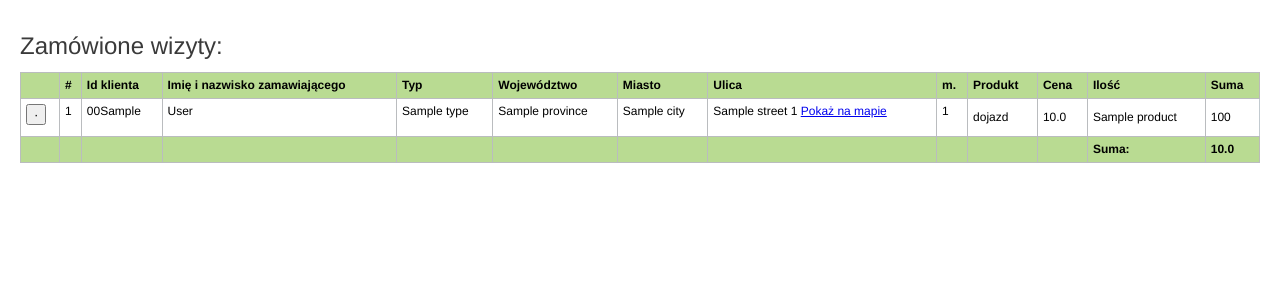
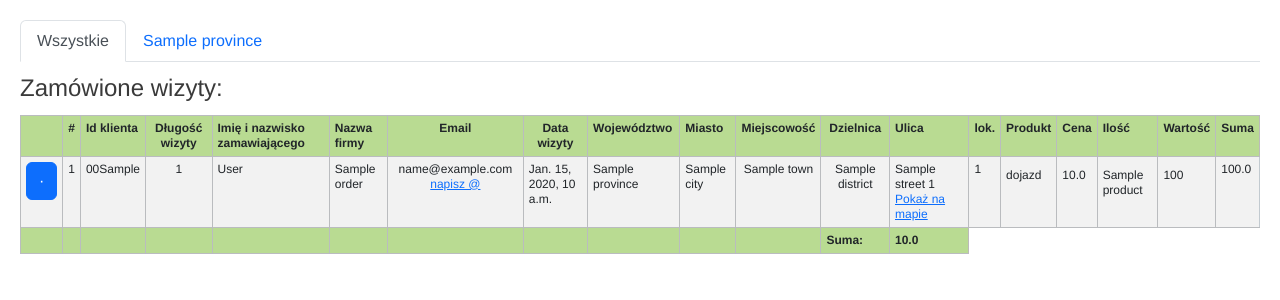
Before and after one commit to Ch0ch1ik/MikolajNaSwietaa, a Django app: template ManageTool/templates/index.html in a window 1280 px wide. Shown: the top 300 px of the page. Run offline with Django 4.2, Linux system fonts and the light colour scheme; the template is opened without the code that fills it: most values are stand-ins (such as "Sample title", 1, 10 or a date in 2020); data that the repository does not hold is empty; some libraries are stand-ins or nearby versions.

Commit message:
tabs with filters + tables

```diff
--- a/ManageTool/templates/index.html
+++ b/ManageTool/templates/index.html
@@ -7,157 +7,65 @@
     <meta name="viewport" content="width=device-width, initial-scale=1.0">
     <title>Title</title>
     <script type="text/javascript" src="http://code.jquery.com/jquery-1.10.0.min.js"></script>
+    <script src="https://cdn.jsdelivr.net/npm/bootstrap@5.2.2/dist/js/bootstrap.min.js"
+            integrity="sha384-IDwe1+LCz02ROU9k972gdyvl+AESN10+x7tBKgc9I5HFtuNz0wWnPclzo6p9vxnk"
+            crossorigin="anonymous"></script>
+    <link href="https://cdn.jsdelivr.net/npm/bootstrap@5.2.2/dist/css/bootstrap.min.css" rel="stylesheet"
+          integrity="sha384-Zenh87qX5JnK2Jl0vWa8Ck2rdkQ2Bzep5IDxbcnCeuOxjzrPF/et3URy9Bv1WTRi" crossorigin="anonymous">
+
 </head>
 
 {#-------------------------------------------------------------------------------------------------------------#}
 <body>
 
-<h2>Zamówione wizyty:</h2>
-<p id="dvContents" class="report-body">
-<table class="table table-striped table-hover table-responsive table-condensed report-table" id="sortMe">
-    <thead>
-    <tr>
-        <th class="no-report" title="Szczegóły"></th>
-        <th class="first" data-type="number">#</th>
-        <th class="first" data-type="number">Id klienta</th>
-        <th class="first">Imię i nazwisko zamawiającego</th>
-        <th class="first">Typ</th>
-        <th class="first">Województwo</th>
-        <th class="text-left,string first">Miasto</th>
-        <th class="text-left,string first">Ulica</th>
-        <th class="text-left,string first">m.</th>
-        <th>Produkt</th>
-        <th>Cena</th>
-        <th>Ilość</th>
-        <th>Suma</th>
-    </tr>
-    </thead>
+<ul class="nav nav-tabs" id="myTab" role="tablist">
+    <li class="nav-item" role="presentation">
+        <button class="nav-link active" id="home-tab" data-bs-toggle="tab" data-bs-target="#home-tab-pane" type="button"
+                role="tab" aria-controls="home-tab-pane" aria-selected="true">Wszystkie
+        </button>
+    </li>
 
-    <tbody class="first">
-    {% for order in orders %}
-        <tr class="first" data-target="{{ order.bounded_to }}">
-            <td class="no-report">
-                <button type="button" class="btn btn-primary btn-table-expand" title="Szczegóły"><i
-                        class="fa fa-plus"></i>·
-                </button>
-            </td>
-            <td class="first">{{ forloop.counter }}</td>
-            <td class="first">00{{ order.bounded_to }}</td>
-            <td class="first">{{ order.name_surname }}</td>
-            <td class="first">{{ order.type }}</td>
-            <td class="first">{{ order.province }}</td>
-            <td class="first">{{ order.city }}</td>
-            <td class="first">{{ order.street }}&nbsp;{{ order.street_number }}
-                <a href="http://maps.google.com/maps?t=m&amp;q=
-                            {{ order.street }}&nbsp;{{ order.street_number }}&#44;&nbsp;{{ order.zip_code }}&nbsp;
-                                {% if order.town %}{{ order.town }}{% else %}{{ order.city }}{% endif %}"
-                   target="_blank">Pokaż
-                    na mapie</a></td>
-            <td class="text-left,string first">{{ order.house_number }}</td>
-            <td>
-                {% for k, v in order.products.items %}
-                    {% if k|to_float <= 120 %}<p>dojazd</p>{% else %}<p>wizyta</p>{% endif %}
-                {% endfor %}
-            </td>
-            <td>
-                {% for k, v in order.products.items %}
-                    {% with  k=k|to_float v=v|to_float %}
-                        <p>{{ k }}</p>
-                    {% endwith %}
-                {% endfor %}
-            </td>
-            <td>
-                {% for k, v in order.products.items %}
-                        <p>{{ v }}</p>
-                {% endfor %}
-            </td>
-            <td>
-                {% for k, v in order.products.items %}
-                    {% with  k=k|to_float v=v|to_float %}
-                        <p>{% widthratio v 1 k %}</p>
-                    {% endwith %}
-                {% endfor %}
-            </td>
-        </tr>
+    {% for province in provinces %}
+        <li class="nav-item" role="presentation">
+            <button class="nav-link" id="{{ province }}-profile-tab" data-bs-toggle="tab"
+                    data-bs-target="#{{ province }}-profile-tab-pane"
+                    type="button" role="tab" aria-controls="profile-tab-pane" aria-selected="false">{{ province }}
+            </button>
+        </li>
+    {% endfor %}
+
+    {#  <li class="nav-item" role="presentation">#}
+    {#    <button class="nav-link" id="contact-tab" data-bs-toggle="tab" data-bs-target="#contact-tab-pane" type="button" role="tab" aria-controls="contact-tab-pane" aria-selected="false">Contact</button>#}
+    {#  </li>#}
+    {#  <li class="nav-item" role="presentation">#}
+    {#    <button class="nav-link" id="disabled-tab" data-bs-toggle="tab" data-bs-target="#disabled-tab-pane" type="button" role="tab" aria-controls="disabled-tab-pane" aria-selected="false" disabled>Disabled</button>#}
+    {#  </li>#}
+</ul>
+
+<div class="tab-content" id="myTabContent">
+
+    <div class="tab-pane fade show active" id="home-tab-pane" role="tabpanel" aria-labelledby="home-tab"
+         tabindex="0">
+        {% include 'orders_table.html' %}
+    </div>
+    {% for province in provinces %}
+        {% with orders=province|orders_by_province %}
+            <div class="tab-pane fade" id="{{ province }}-profile-tab-pane" role="tabpanel"
+                 aria-labelledby="profile-tab" tabindex="0">
+            {% include 'orders_table.html' %}
+        {% endwith %}
+
+    </div>
+    {% endfor %}
+    {#    <div class="tab-pane fade" id="contact-tab-pane" role="tabpanel" aria-labelledby="contact-tab" tabindex="0">#}
+    {#        ...#}
+    {#    </div>#}
+    {#    <div class="tab-pane fade" id="disabled-tab-pane" role="tabpanel" aria-labelledby="disabled-tab" tabindex="0">#}
+    {#        ...#}
+    {#    </div>#}
+</div>
 
 
-        <tr id="{{ order.bounded_to }}" class="second-level">
-            <td colspan="6">
-                <table class="table table-condensed table-bordered table-responsive table-hover report-table">
-                    <tbody>
-
-                    <tr>
-                        <th class="text-left,string">Nazwa firmy</th>
-                        <th class="text-left,string">NIP</th>
-                        <th class="text-center">Telefon kontaktowy</th>
-                        <th class="text-center">Email</th>
-                        <th class="text-center">Dzielnica</th>
-                        <th class="text-center">Kod pocztowy</th>
-                        <th class="text-center">Miejscowość</th>
-                        <th class="text-center">Opłata dojazdowa</th>
-                        <th class="text-center">Nazwa placówki</th>
-                        <th class="text-center">Adres siedziby</th>
-                        <th class="text-center">Zgoda marketingowa</th>
-                        <th class="text-center">Przypominajka</th>
-                    </tr>
-                    <tr>
-                        <td class="text-left">{{ order.facility_name }}</td>
-                        <td class="text-left">{{ order.nip }}</td>
-                        <td>{{ order.phone|safe }}</td>
-                        <td class="text-center">{{ order.email|lower }}
-                            <a href="mailto:{{ order.email }}">napisz @</a></td>
-                        <td class="text-center">{{ order.district }}</td>
-                        <td class="text-center">{{ order.zip_code }}</td>
-                        <td class="text-center">{{ order.town }}</td>
-                        <td class="text-center">{{ order.arrival_fee }}</td>
-                        <td class="text-center">{{ order.facility_name }}</td>
-                        <td class="text-center">{{ order.facility_address }}</td>
-                        <td class="text-center">{{ order.marketing_approval }}</td>
-                        <td class="text-center">{{ order.reminder_approval }}</td>
-                    </tr>
-                    <tr>
-                        <th class="text-center">Data wizyty</th>
-                        <th class="text-center">Długość wizyty Mikołaja</th>
-                        <th class="text-center">Przedział godz</th>
-                        <th class="text-center">Pref. godz</th>
-                        <th class="text-center">Informacje dodatkowe</th>
-{#                        <th class="text-center">Szczegóły zamówienia</th>#}
-
-                    </tr>
-                    <tr>
-                        <td class="text-center,datetime">{{ order.visit_date }}</td>
-                        <td class="text-center">{{ order.visit_length }}</td>
-                        <td class="text-center">{{ order.visit_time }}</td>
-                        <td class="text-center">{{ order.pref_visit_time }}</td>
-                        <td class="text-center">{{ order.additional_info }}</td>
-{#                        <td class="text-center">{{ order.order_details }}</td>#}
-
-                    </tr>
-                    </tbody>
-                </table>
-            </td>
-        </tr>
-    {% endfor %}
-    </tbody>
-    <tfoot>
-    <tr>
-        <th class="no-report" title="Expandir"></th>
-        <th></th>
-        <th></th>
-        <th></th>
-        <th></th>
-        <th></th>
-        <th></th>
-        <th></th>
-        <th></th>
-        <th></th>
-        <th></th>
-        <th>Suma:</th>
-        <th class="text-center,string">{{ total|to_float }}</th>
-    </tr>
-    </tfoot>
-</table>
-</div>
 </body>
 
 {#---------------------------------------------------------------------------------------------------#}
--- a/ManageTool/templates/login.html
+++ b/ManageTool/templates/login.html
@@ -2,7 +2,7 @@
 <html lang="pl">
 {% load static %}
 <header class="login">
-{#    {% include 'header.html' %}#}
+    {% include 'header.html' %}
 </header>
 <body style="background-color: #9E0909">
 <section class="login-page">
--- /dev/null
+++ b/ManageTool/templates/orders_table.html
@@ -0,0 +1,382 @@
+<!DOCTYPE html>
+<html lang="en">
+{% load extra_tags %}
+
+
+
+{#-------------------------------------------------------------------------------------------------------------#}
+
+
+
+
+<h2>Zamówione wizyty:</h2>
+<p id="dvContents" class="report-body">
+<table class="table table-striped table-hover table-responsive table-condensed report-table" id="sortMe">
+    <thead>
+    <tr>
+        <th class="no-report" title="Szczegóły"></th>
+        <th class="first" data-type="number">#</th>
+        <th class="first" data-type="number">Id klienta</th>
+        <th class="text-center">Długość wizyty</th>
+        <th class="first">Imię i nazwisko zamawiającego</th>
+        <th class="text-left,string">Nazwa firmy</th>
+        <th class="text-center">Email</th>
+        <th class="text-center">Data wizyty</th>
+        <th class="first">Województwo</th>
+        <th class="text-left,string first">Miasto</th>
+        <th class="text-center">Miejscowość</th>
+        <th class="text-center">Dzielnica</th>
+        <th class="text-left,string first">Ulica</th>
+        <th class="text-left,string first">lok.</th>
+        <th>Produkt</th>
+        <th>Cena</th>
+        <th>Ilość</th>
+        <th>Wartość</th>
+        <th>Suma</th>
+    </tr>
+    </thead>
+
+    <tbody class="first">
+    {% for order in orders %}
+        <tr class="first" data-target="{{ order.bounded_to }}">
+            <td class="no-report">
+                <button type="button" class="btn btn-primary btn-table-expand" title="Szczegóły"><i
+                        class="fa fa-plus"></i>·
+                </button>
+            </td>
+            <td class="first">{{ forloop.counter }}</td>
+            <td class="first">00{{ order.bounded_to }}</td>
+            <td class="text-center">{{ order.visit_length|safe }}</td>
+            <td class="first">{{ order.name_surname }}</td>
+            <td class="text-left">{{ order.facility_name }}</td>
+            <td class="text-center">{{ order.email|lower }}
+                <a href="mailto:{{ order.email }}">napisz @</a></td>
+            <td class="text-center,datetime">{{ order.visit_date }}</td>
+            <td class="first">{{ order.province }}</td>
+            <td class="first">{{ order.city }}</td>
+            <td class="text-center">{{ order.town }}</td>
+            <td class="text-center">{{ order.district }}</td>
+            <td class="first">{{ order.street }}&nbsp;{{ order.street_number }}
+                <a href="http://maps.google.com/maps?t=m&amp;q=
+                            {{ order.street }}&nbsp;{{ order.street_number }}&#44;&nbsp;{{ order.zip_code }}&nbsp;
+                                {% if order.town %}{{ order.town }}{% else %}{{ order.city }}{% endif %}"
+                   target="_blank">Pokaż
+                    na mapie</a></td>
+            <td class="text-left,string first">{{ order.house_number }}</td>
+            <td>
+                {% for k, v in order.products.items %}
+                    {% if k|to_float <= 120 %}<p>dojazd</p>{% else %}<p>wizyta</p>{% endif %}
+                {% endfor %}
+            </td>
+            <td>
+                {% for k, v in order.products.items %}
+                    {% with  k=k|to_float v=v|to_float %}
+                        <p>{{ k }}</p>
+                    {% endwith %}
+                {% endfor %}
+            </td>
+            <td>
+                {% for k, v in order.products.items %}
+                    <p>{{ v }}</p>
+                {% endfor %}
+            </td>
+            <td>
+                {% for k, v in order.products.items %}
+                    {% with  k=k|to_float v=v|to_float %}
+                        <p>{% widthratio v 1 k %}</p>
+                    {% endwith %}
+                {% endfor %}
+            </td>
+            <td>
+                {{ order.products.items|part_sum }}
+            </td>
+        </tr>
+
+
+        <tr id="{{ order.bounded_to }}" class="second-level">
+            <td colspan="6">
+                <table class="table table-condensed table-bordered table-responsive table-hover report-table">
+                    <tbody>
+
+                    <tr>
+                        <th class="text-left,string">Nazwa firmy</th>
+                        <th class="text-left,string">NIP</th>
+                        <th class="text-center">Telefon kontaktowy</th>
+                        <th class="text-center">Email</th>
+                        <th class="text-center">Adres siedziby</th>
+                        <th class="text-center">Zgoda marketingowa</th>
+                        <th class="text-center">Przypominajka</th>
+
+                        {#                        <th class="text-center">Opłata dojazdowa</th>#}
+                        {#                        <th class="text-center">Nazwa placówki</th>#}
+
+                    </tr>
+                    <tr>
+                        <td class="text-left">{{ order.facility_name }}</td>
+                        <td class="text-left">{{ order.nip }}</td>
+                        <td>{{ order.phone|safe }}</td>
+                        <td class="text-center">{{ order.email|lower }}
+                            <a href="mailto:{{ order.email }}">napisz @</a></td>
+                        <td class="text-center">{{ order.facility_address }}</td>
+                        <td class="text-center">{{ order.marketing_approval }}</td>
+                        <td class="text-center">{{ order.reminder_approval }}</td>
+
+                        {#                        <td class="text-center">{{ order.arrival_fee }}</td>#}
+                        {#                        <td class="text-center">{{ order.facility_name }}</td>#}
+
+                    </tr>
+                    <tr>
+                        <th class="first">Typ</th>
+                        <th class="text-center">Długość wizyty</th>
+                        <th class="text-center">Data wizyty</th>
+                        <th class="text-center">Przedział godz</th>
+                        <th class="text-center">Pref. godz</th>
+                        <th class="text-center">Informacje dodatkowe</th>
+                        <th class="text-center">Kod pocztowy</th>
+                        {#                        <th class="text-center">Szczegóły zamówienia</th>#}
+
+                    </tr>
+                    <tr>
+                        <td class="first">{{ order.type }}</td>
+                        <td class="text-center">{{ order.visit_length|safe }}</td>
+                        <td class="text-center,datetime">{{ order.visit_date }}</td>
+                        <td class="text-center">{{ order.visit_time }}</td>
+                        <td class="text-center">{{ order.pref_visit_time }}</td>
+                        <td class="text-center">{{ order.additional_info }}</td>
+                        <td class="text-center">{{ order.zip_code }}</td>
+                        {#                        <td class="text-center">{{ order.order_details }}</td>#}
+
+                    </tr>
+                    </tbody>
+                </table>
+            </td>
+        </tr>
+    {% endfor %}
+    </tbody>
+    <tfoot>
+    <tr>
+        <th class="no-report" title="Expandir"></th>
+        <th></th>
+        <th></th>
+        <th></th>
+        <th></th>
+        <th></th>
+        <th></th>
+        <th></th>
+        <th></th>
+        <th></th>
+        <th></th>
+        <th>Suma:</th>
+        <th class="text-center,string">{{ total|to_float }}</th>
+    </tr>
+    </tfoot>
+</table>
+
+
+{#---------------------------------------------------------------------------------------------------#}
+
+
+<script>
+    //
+    $(document).ready(function () {
+
+        //
+        $('.btn-table-expand').on('click', function () {
+            let $tr = $(this).closest('tr');
+
+            if ($(this).data('expanded') === undefined || $(this).data('expanded') === 'false') {
+                $(this).data('expanded', 'true')
+                $(this).children('i').attr('class', 'fa fa-minus');
+                $('#' + $tr.data('target')).show();
+            } else {
+                $(this).data('expanded', 'false')
+                $(this).children('i').attr('class', 'fa fa-plus');
+                $('#' + $tr.data('target')).hide();
+            }
+        });
+    });
+    document.addEventListener('DOMContentLoaded', function () {
+        const table = document.getElementById('sortMe');
+        const headers = table.querySelectorAll('th.first');
+        const tableBody = table.querySelector('tbody.first');
+        const rows = tableBody.querySelectorAll('tr.first');
+
+        // Track sort directions
+        const directions = Array.from(headers).map(function (header) {
+            return '';
+        });
+
+        // Transform the content of given cell in given column
+        const transform = function (index, content) {
+            // Get the data type of column
+            const type = headers[index].getAttribute('data-type');
+            switch (type) {
+                case 'number':
+                    return parseFloat(content);
+                case 'string':
+                default:
+                    return content;
+            }
+        };
+
+        const sortColumn = function (index) {
+            // Get the current direction
+            const direction = directions[index] || 'asc';
+
+            // A factor based on the direction
+            const multiplier = direction === 'asc' ? 1 : -1;
+
+            const newRows = Array.from(rows);
+
+            newRows.sort(function (rowA, rowB) {
+                const cellA = rowA.querySelectorAll('td.first')[index].innerHTML;
+
+                const cellB = rowB.querySelectorAll('td.first')[index].innerHTML;
+
+
+                const a = transform(index, cellA);
+                const b = transform(index, cellB);
+
+                switch (true) {
+                    case a > b:
+                        return 1 * multiplier;
+                    case a < b:
+                        return -1 * multiplier;
+                    case a === b:
+                        return 0;
+                }
+            });
+
+            // Remove old rows
+            [].forEach.call(rows, function (row) {
+                tableBody.removeChild(row);
+            });
+
+            // Reverse the direction
+            directions[index] = direction === 'asc' ? 'desc' : 'asc';
+
+            // Append new row
+            newRows.forEach(function (newRow) {
+                tableBody.appendChild(newRow);
+            });
+        };
+
+        [].forEach.call(headers, function (header, index) {
+            header.addEventListener('click', function () {
+                sortColumn(index);
+            });
+        });
+    });
+</script>
+
+
+{#------------------------------------------------------------------------------------------------#}
+
+
+<style>
+    body, h1, h2, h3 {
+        margin: 0;
+        font-size: 100%;
+        font-weight: normal;
+    }
+
+    body {
+        padding: 1.25em;
+        font-family: 'Helvetica Neue', Arial, sans-serif;
+    }
+
+    h1 {
+        font-size: 2em;
+    }
+
+    h2 {
+        font-size: 1.5em;
+    }
+
+    h1, h2 {
+        margin: .5em 0;
+        font-weight: 500;
+        color: #3A3A3A;
+    }
+
+    p {
+        margin: .5em 0
+    }
+
+    .report-container > table, tr, td, th, tbody, thead, tfoot {
+        page-break-inside: avoid !important;
+        font-size: 1em;
+    }
+
+    tr.second-level table {
+        width: 95%;
+        float: right;
+    }
+
+    tfoot {
+        display: table-row-group
+    }
+
+    .shrink {
+        white-space: nowrap;
+        width: 1px;
+    }
+
+    .breakhere {
+        page-break-after: always
+    }
+
+    /* {BEGIN} TABLE */
+
+    .report-table {
+        width: 100%;
+        font-size: 0.75em; /*12*/
+        line-height: 1.25em; /*15*/
+        border-collapse: collapse;
+        border-spacing: 0;
+    }
+
+    .report-table th, .report-table td {
+        margin: 0;
+        padding: 0.4166em; /*10*/
+        vertical-align: top;
+        border: 1px solid #babcbf;
+        background: #fff;
+    }
+
+    .report-table th {
+        text-align: left;
+        background: rgba(139, 195, 74, 0.60);
+    }
+
+    .report-table th:last-child {
+        border-right: 1px solid #BCBABA;
+    }
+
+    .report-table td.last, .report-table td:last-child {
+        border-right: 1px solid #C2CAD0;
+    }
+
+    .report-table .even td, .report-table tr:nth-child(even) td {
+        background: #EEE;
+    }
+
+    td > table.report-table {
+        font-size: 1em !important; /*12*/
+        line-height: 1.25em; /*15*/
+        border-collapse: collapse;
+        border-spacing: 0;
+    }
+
+    td > table td {
+        background: #FFF !important;
+    }
+
+    /* {END} TABLE */
+
+    /*.no-report{ display: none;}*/
+    table tr.second-level {
+        display: none;
+    }
+
+</style>
--- a/ManageTool/templatetags/extra_tags.py
+++ b/ManageTool/templatetags/extra_tags.py
@@ -1,4 +1,6 @@
 from django import template
+
+from ManageTool.models import Order
 
 register = template.Library()
 
@@ -22,3 +24,17 @@ def dict_sum(dict):
     for k, v in dict:
         result.append(float(k)*float(v))
     return result
+
+
+@register.filter()
+def part_sum(tuple):
+    result = 0
+    for item in tuple:
+        result += float(item[0]) * float(item[1])
+    return result
+
+
+@register.filter()
+def orders_by_province(province):
+    orders = Order.objects.all().filter(province=province)
+    return orders
--- a/ManageTool/views.py
+++ b/ManageTool/views.py
@@ -222,6 +222,9 @@ class IndexView(View):
         for order in orders:
             for k, v in order.products.items():
                 total += int(k) * int(v)
+        provinces = Order.objects.values_list('province', flat=True).distinct()
+
+
 
         # json_extract(test, "products")
         #     # test = json_extract(test, 'quantity')
@@ -237,7 +240,7 @@ class IndexView(View):
         #         print('Dowóz - do 20 km - 80: '+test)
         #     elif test.__contains__('84":{"1"'):
         #         print('Dowóz - do 10 km - 40: '+test)
-        return render(request, 'index.html', {'orders': orders, 'total': total})
+        return render(request, 'index.html', {'orders': orders, 'total': total, 'provinces': provinces})
 
 
 class Login(View):
```
Also changed, not shown: ManageTool/templates/base.html (added, +10 -0 lines), ManageTool/templates/header.html (added, +10 -0 lines).
